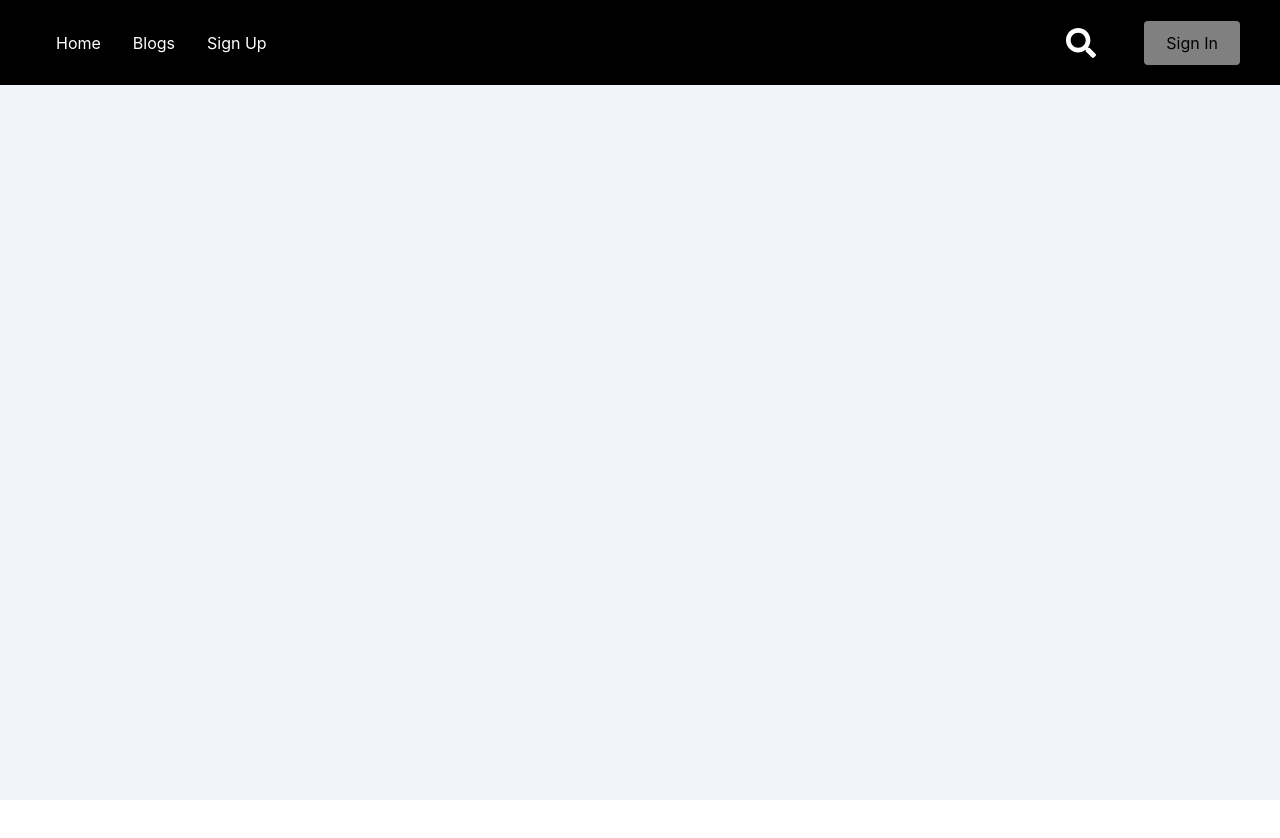
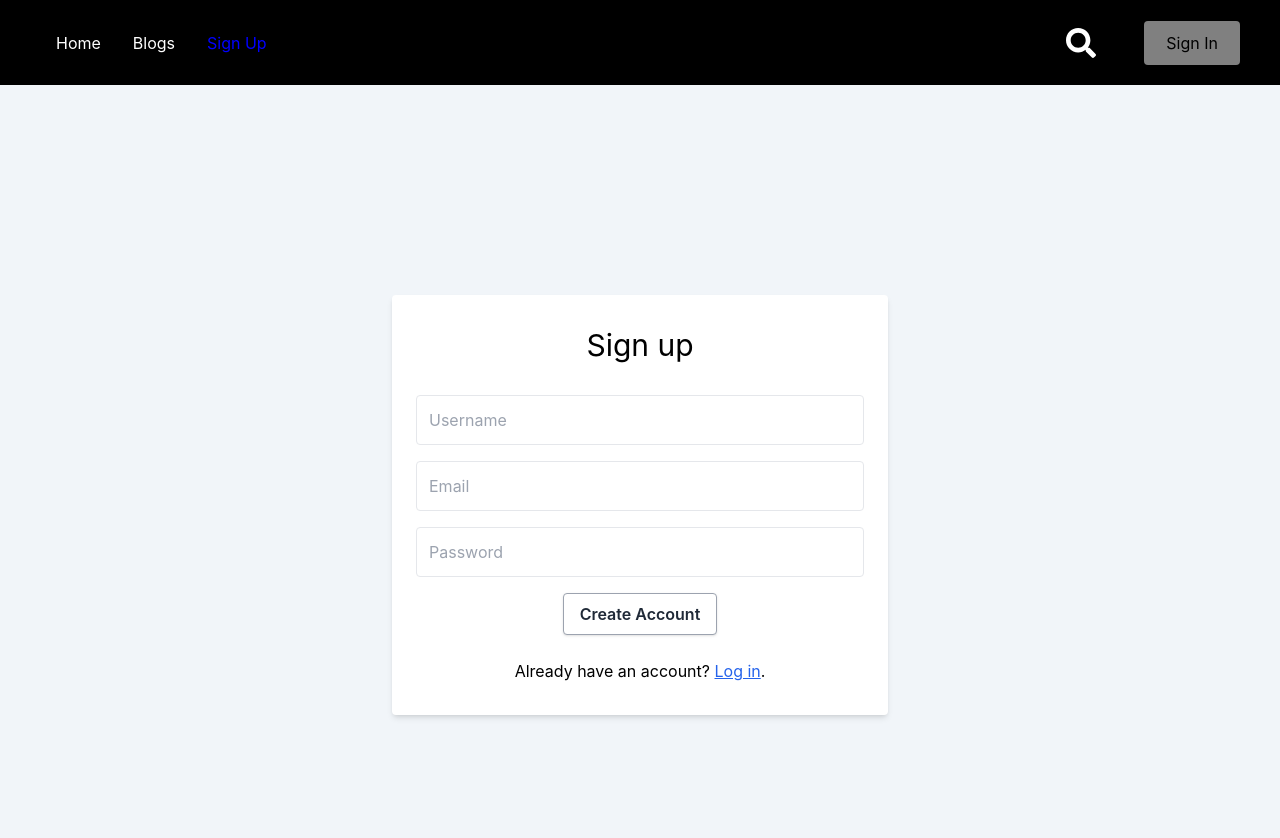
Before and after one commit to omkar-pd/decoupled-drupal-blogsite, a React (Create React App) app: page /register in a window 1280 px wide. Shown: the top 838 px of the page. Before the commit the page ends 800 px from the top, so only its background shows below. Built offline with nearby package versions, Linux system fonts and the light colour scheme; no server answers.

Commit message:
added register funtionality

```diff
--- a/src/App.js
+++ b/src/App.js
@@ -12,6 +12,7 @@ import { Update } from "./Pages/Update";
 import { SearchResults } from "./Pages/SearchResults";
 import "./App.css";
 import "react-toastify/dist/ReactToastify.min.css";
+import { Register } from "./Pages/Register";
 function App() {
   return (
     <ContextProvider>
@@ -24,6 +25,7 @@ function App() {
             <Route path="/blogs" element={<Blogs />} />
             <Route path="blog/:id" element={<DetailedBlog />} />
             <Route path="/signin" element={<Login />} />
+            <Route path="/register" element={<Register />} />
             <Route path="/blog/create" element={<CreateArticle />} />
             <Route path="/blog/update/:id" element={<Update />} />
             <Route path="/blog/search/:query" element={<SearchResults />} />
--- a/src/Components/FilterArticles.js
+++ b/src/Components/FilterArticles.js
@@ -74,7 +74,7 @@ export const FilterArticles = () => {
         </label>
         <select
           id="underline_select"
-          className="block py-2.5  w-full text-sm text-gray-500 bg-transparent  appearance-none dark:text-gray-400 focus:outline-none   border-2 border-r-primary px-2"
+          className="block py-2.5  w-full text-sm text-gray-500 bg-white  appearance-none dark:text-gray-400 focus:outline-none   border-2 border-r-primary px-2"
           onChange={onTermSelect}
           defaultValue={null}
         >
@@ -90,24 +90,6 @@ export const FilterArticles = () => {
         </select>
       </div>
       <div className="flex flex-wrap">
-        {/* {RenderBlogs} */}
-        {/* {blogs
-          ? blogs.map((item, index) => {
-              let image = item?.included
-                ? item.included[0].attributes.uri.url
-                : null;
-              return (
-                <BlogCard
-                  key={index}
-                  title={item.data.attributes.title}
-                  body={item.data.attributes.body.processed}
-                  id={item.data.id}
-                  img={image}
-                  onDelete={onBlogDelete}
-                ></BlogCard>
-              );
-            })
-          : `No Result Found for ${selectedTerm}`} */}
         {selectedTerm === "all" ? <Blogs></Blogs> : RenderBlogs}
       </div>
     </div>
--- a/src/Components/LatestBlogs.js
+++ b/src/Components/LatestBlogs.js
@@ -25,7 +25,6 @@ export default function LatestBlogs() {
       })
     );
   };
-  console.log(blogs);
   return (
     <div className="my-4">
       <h5 className="text-gray-900 font-bold text-4xl text-center tracking-tight mb-2">
--- a/src/Components/Navbar.js
+++ b/src/Components/Navbar.js
@@ -31,7 +31,7 @@ const Navbar = () => {
           <NavLink to="/">Home</NavLink>
           {state.isAuthenticated && <NavLink to="/blog/create">Create</NavLink>}
           <NavLink to="/blogs">Blogs</NavLink>
-          {!state.isAuthenticated && <NavLink to="/sign-up">Sign Up</NavLink>}
+          {!state.isAuthenticated && <NavLink to="/register">Sign Up</NavLink>}
         </NavMenu>
         <NavMenu>
           <div className={`${isToggled && "toggled"} `}>
--- /dev/null
+++ b/src/Pages/Register.js
@@ -0,0 +1,75 @@
+import React, { useRef } from "react";
+import { Link } from "react-router-dom";
+import { handleRegister } from "../Services/register";
+import { useNavigate } from "react-router-dom";
+export const Register = () => {
+  const navigate = useNavigate();
+  const userRef = useRef();
+  const passRef = useRef();
+  const mailRef = useRef();
+  const submitHandler = async (e) => {
+    e.preventDefault();
+    const data = {
+      name: userRef.current.value,
+      pass: passRef.current.value,
+      mail: mailRef.current.value,
+    };
+
+    const res = handleRegister(data);
+    if (res) {
+      navigate("/signin");
+    }
+  };
+  return (
+    <div className="bg-grey-lighter min-h-screen  flex flex-col mt-5">
+      <form
+        className="container max-w-lg mx-auto flex-1 flex flex-col items-center justify-center px-2"
+        onSubmit={submitHandler}
+      >
+        <div className="bg-white px-6 py-8 rounded shadow-md text-black w-full">
+          <h1 className="mb-8 text-3xl text-center">Sign up</h1>
+          <input
+            type="text"
+            className="block border border-grey-light w-full p-3 rounded mb-4"
+            name="fullname"
+            placeholder="Username"
+            ref={userRef}
+            required
+          />
+
+          <input
+            type="email"
+            className="block border border-grey-light w-full p-3 rounded mb-4"
+            name="email"
+            placeholder="Email"
+            ref={mailRef}
+            required
+          />
+
+          <input
+            type="password"
+            className="block border border-grey-light w-full p-3 rounded mb-4"
+            name="password"
+            placeholder="Password"
+            ref={passRef}
+            required
+          />
+
+          <button
+            type="submit"
+            className="bg-white flex mx-auto hover:bg-gray-100 text-gray-800 font-semibold py-2 px-4 border border-gray-400 rounded shadow"
+          >
+            Create Account
+          </button>
+          <div className="text-grey-dark mt-6 text-center">
+            Already have an account?<span> </span>
+            <Link to="/signin" className="text-blue-600 underline    ">
+              Log in
+            </Link>
+            .
+          </div>
+        </div>
+      </form>
+    </div>
+  );
+};
--- /dev/null
+++ b/src/Services/register.js
@@ -0,0 +1,55 @@
+import axios from "axios";
+import { toast } from "react-toastify";
+const baseUrl = process.env.REACT_APP_BASE_URL;
+export const handleRegister = async (data) => {
+  const jsonData = createJson(data);
+  const res = drupalRegister(jsonData);
+  return res;
+};
+
+export const drupalRegister = async (data) => {
+  try {
+    const res = await axios.post(`${baseUrl}jsonapi/user/register`, data, {
+      headers: {
+        "Content-Type": "application/vnd.api+json",
+        Accept: "application/json",
+      },
+    });
+    if (res) {
+      toast.success("Account Created Successfully!", {
+        theme: "dark",
+        position: "top-center",
+      });
+    }
+    return res;
+  } catch (error) {
+    toast.error(error.response.data.errors[0].detail, {
+      theme: "dark",
+      position: "top-center",
+    });
+    return false;
+  }
+};
+
+const createJson = (data) => {
+  const jsonData = {
+    data: {
+      type: "user--user",
+      attributes: {
+        name: data.name,
+        pass: data.pass,
+        mail: data.mail,
+        status: "true",
+      },
+      // relationships: {
+      //   roles: {
+      //     data: {
+      //       type: "user_role--user_role",
+      //       id: "d590e230-e627-49ab-8042-4a852d538c20",
+      //     },
+      //   },
+      // },
+    },
+  };
+  return jsonData;
+};
```
